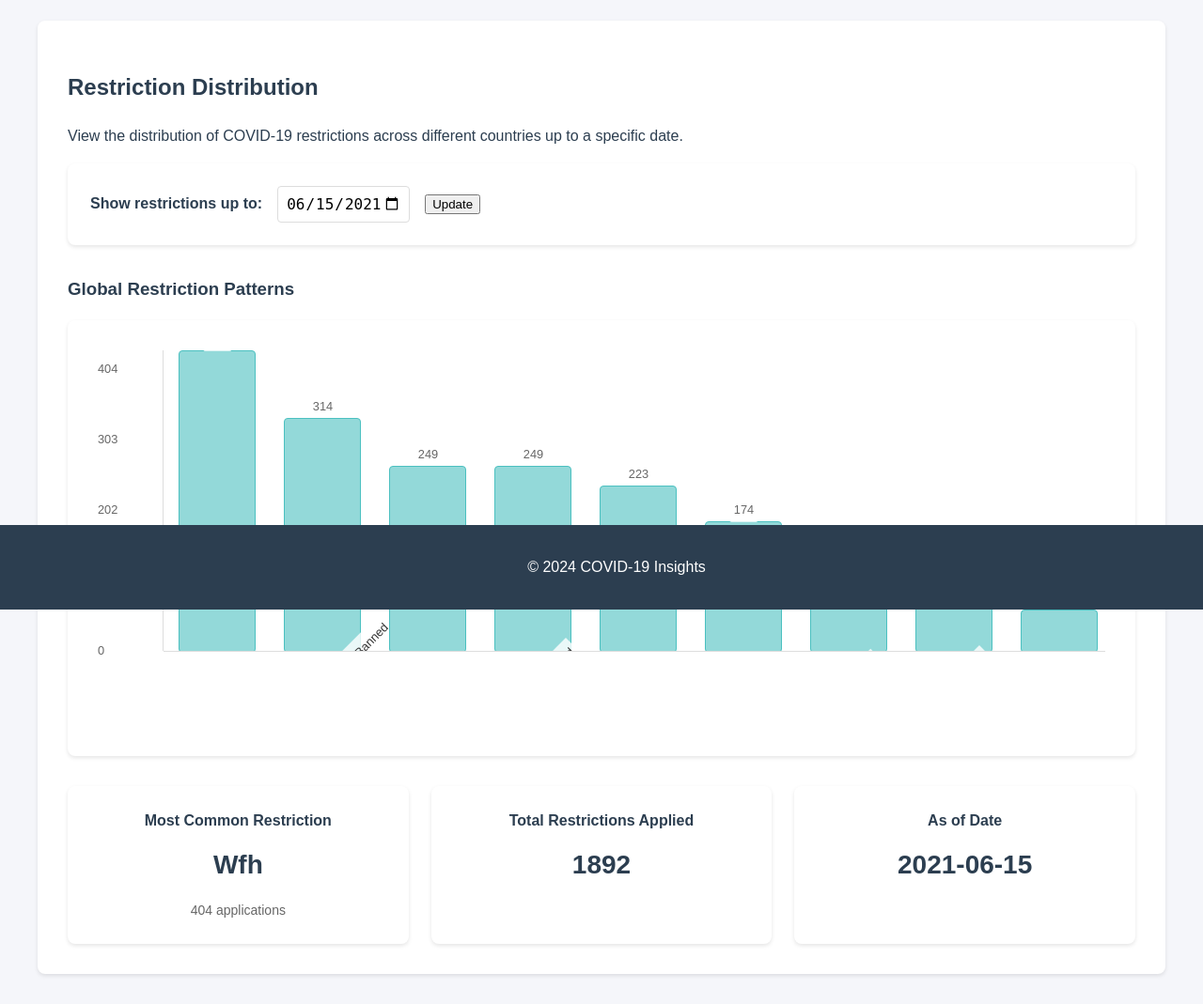
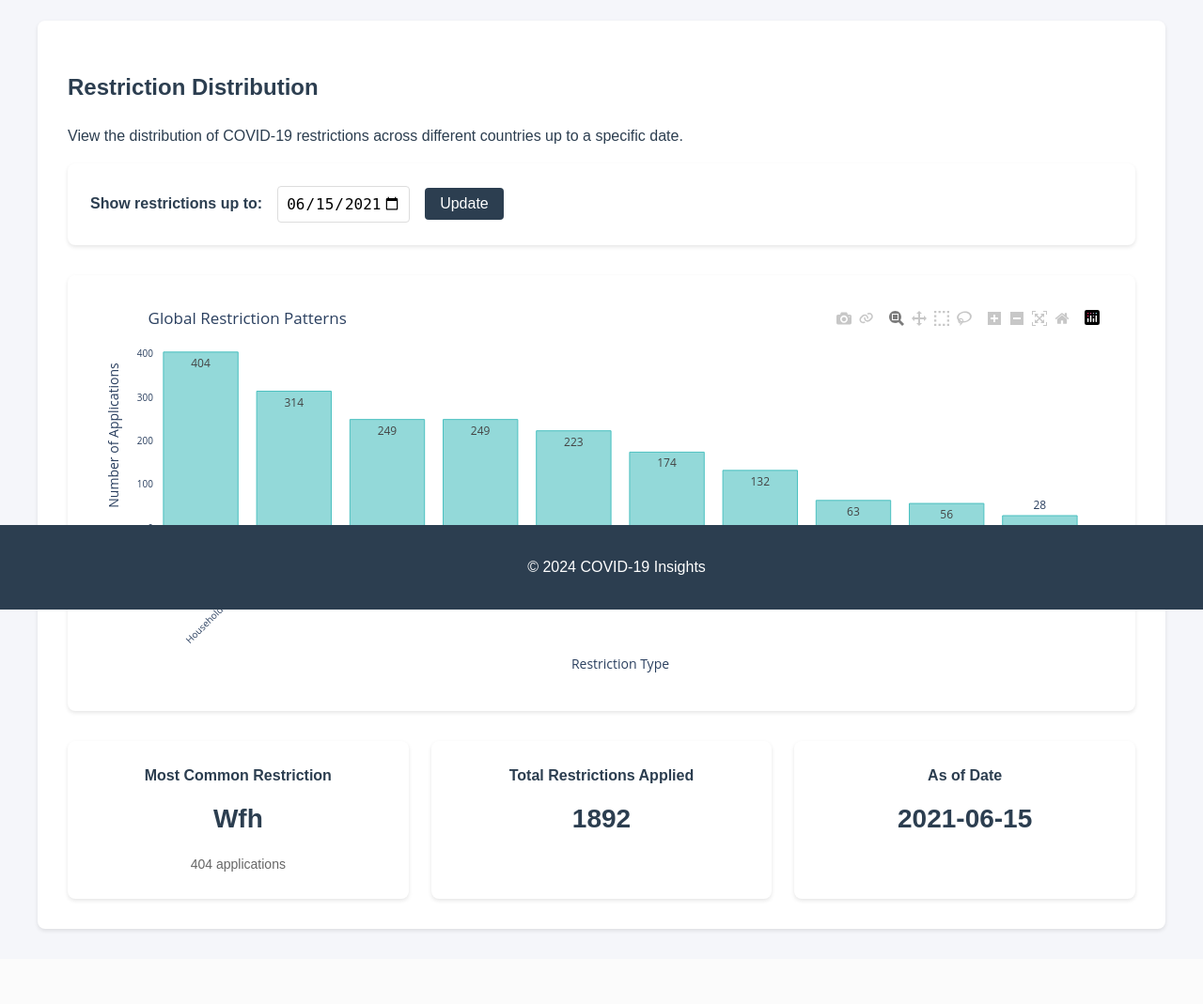
Before and after one commit to alexciechonski/CRUD-comp0034-Flask, a Flask app: page /restriction-distribution in a window 1280 px wide. Shown: the part 151-1220 px from the top of the page at 94% size. After the commit the page ends 1143 px from the top, so only its background shows below. Run offline with Flask 3, Linux system fonts and the light colour scheme.

Commit message:
graph looking nicer

```diff
--- a/src/backend/routes.py
+++ b/src/backend/routes.py
@@ -6,6 +6,8 @@
 from ..config import PATHS
 from .data_server import DataServer
 import os
+import plotly.graph_objects as go
+import json
 
 bp = Blueprint('restriction_distribution', __name__)
 
@@ -28,10 +30,14 @@
 @bp.route('/restriction-distribution')
 def restriction_distribution():
     """Render the restriction distribution page."""
+    print("=== Starting restriction_distribution route ===")  # Debug print
     end_date = request.args.get('end_date', '2021-06-15')
+    print(f"Received end_date: {end_date}")  # Debug print
+
     try:
         end_date = datetime.strptime(end_date, '%Y-%m-%d').date()
     except ValueError:
+        print(f"Invalid date format, using default")  # Debug print
         end_date = datetime.strptime('2021-06-15', '%Y-%m-%d').date()
 
     # Initialize default values for empty chart
@@ -41,6 +47,7 @@
     most_common = "No data available"
     most_common_count = 0
     error = None
+    plot_html = None
 
     session = Session()
     try:
@@ -81,10 +88,49 @@
                 labels = [format_restriction_name(r.restriction) for r in restriction_counts]
                 data = [r.count for r in restriction_counts]
 
+                print(f"Labels: {labels}")  # Debug print
+                print(f"Data: {data}")  # Debug print
+
                 # Calculate statistics
                 total_restrictions = sum(data)
                 most_common = labels[0] if labels else "No data available"
                 most_common_count = data[0] if data else 0
+
+                # Create Plotly bar chart
+                fig = go.Figure(data=[
+                    go.Bar(
+                        x=labels,
+                        y=data,
+                        marker_color='rgba(75, 192, 192, 0.6)',
+                        marker_line_color='rgb(75, 192, 192)',
+                        marker_line_width=1,
+                        text=data,  # Add value labels on top of bars
+                        textposition='auto',
+                    )
+                ])
+
+                # Update layout
+                fig.update_layout(
+                    title='Global Restriction Patterns',
+                    xaxis_title='Restriction Type',
+                    yaxis_title='Number of Applications',
+                    showlegend=False,
+                    height=400,
+                    margin=dict(l=60, r=20, t=40, b=100),  # Adjust margins to show labels
+                    xaxis=dict(
+                        tickangle=-45,  # Angle the labels for better readability
+                        tickfont=dict(size=10)
+                    ),
+                    yaxis=dict(
+                        tickfont=dict(size=10)
+                    ),
+                    paper_bgcolor='white',
+                    plot_bgcolor='white',
+                )
+
+                # Convert to HTML
+                plot_html = fig.to_html(full_html=False, include_plotlyjs=True)
+                print("Successfully created plot HTML")  # Debug print
             else:
                 print("No restrictions found")  # Debug print
                 error = "No restriction data found for the selected date"
@@ -92,20 +138,15 @@
     except Exception as e:
         print(f"Error in restriction_distribution: {str(e)}")  # Debug print
         error = "An error occurred while processing the data"
-        # Keep empty chart data in case of error
     finally:
         session.close()
 
-    # Debug print final values
-    print(f"Final values - labels: {labels}, data: {data}, error: {error}")
-
-    # Create a list of bar data by zipping labels and data
-    bars = list(zip(labels, data))
-    max_value = max(data) if data else 0
+    print("=== Rendering template ===")  # Debug print
+    print(f"plot_html is None: {plot_html is None}")  # Debug print
+    print(f"error: {error}")  # Debug print
 
     return render_template('restriction_distribution.html',
-                         bars=bars,
-                         max_value=max_value,
+                         plot_html=plot_html,
                          total_restrictions=total_restrictions,
                          most_common=most_common,
                          most_common_count=most_common_count,
--- a/src/frontend/app.py
+++ b/src/frontend/app.py
@@ -61,7 +61,7 @@
 app.secret_key = 'your-secret-key-here'  # Replace with a secure secret key in production
 
 # Register blueprints
-app.register_blueprint(restriction_bp)
+app.register_blueprint(restriction_bp, url_prefix='')
 
 # Initialize Diagrams
 diagrams = Diagrams(
--- a/src/frontend/templates/restriction_distribution.html
+++ b/src/frontend/templates/restriction_distribution.html
@@ -17,34 +17,13 @@
             </form>
         </div>
 
-        <h3>Global Restriction Patterns</h3>
         <div class="chart-container">
             {% if error %}
             <div class="no-data-overlay">
                 <p>{{ error }}</p>
             </div>
             {% else %}
-            <div class="chart">
-                <div class="y-axis">
-                    {% for tick in range(5) %}
-                        <div class="tick">{{ ((max_value / 4) * (4 - tick)) | int }}</div>
-                    {% endfor %}
-                </div>
-                <div class="bars">
-                    {% for label, value in bars %}
-                    <div class="bar-group">
-                        <div class="bar-container">
-                            <div class="bar-wrapper" data-value="{{ value }}" data-max="{{ max_value }}">
-                                <div class="bar">
-                                    <div class="bar-value">{{ value }}</div>
-                                </div>
-                            </div>
-                        </div>
-                        <div class="bar-label">{{ label }}</div>
-                    </div>
-                    {% endfor %}
-                </div>
-            </div>
+                {{ plot_html | safe }}
             {% endif %}
         </div>
 
@@ -103,107 +82,43 @@
         box-shadow: 0 0 0 2px rgba(75, 192, 192, 0.2);
     }
 
+    /* Button styles */
+    .btn {
+        display: inline-block;
+        padding: 0.5rem 1rem;
+        font-size: 1rem;
+        font-weight: 500;
+        text-align: center;
+        text-decoration: none;
+        border-radius: 4px;
+        cursor: pointer;
+        transition: all 0.2s ease;
+        border: none;
+    }
+
+    .btn-primary {
+        background-color: var(--primary-color);
+        color: white;
+    }
+
+    .btn-primary:hover {
+        background-color: #3a8f8f;
+        transform: translateY(-1px);
+    }
+
+    .btn-primary:active {
+        transform: translateY(0);
+    }
+
+    /* Rest of the existing styles */
     .chart-container {
         background-color: white;
         padding: 2rem;
         border-radius: 8px;
         box-shadow: 0 2px 4px rgba(0, 0, 0, 0.1);
         margin-top: 1rem;
-        height: 400px;
+        min-height: 400px;
         position: relative;
-    }
-
-    .chart {
-        display: flex;
-        height: 100%;
-        padding-bottom: 5rem;
-        position: relative;
-    }
-
-    .y-axis {
-        display: flex;
-        flex-direction: column;
-        justify-content: space-between;
-        padding-right: 1rem;
-        border-right: 1px solid #ddd;
-        width: 60px;
-        height: calc(100% - 5rem);
-    }
-
-    .tick {
-        font-size: 0.8rem;
-        color: #666;
-        transform: translateY(50%);
-    }
-
-    .bars {
-        display: flex;
-        align-items: flex-end;
-        gap: 2rem;
-        flex-grow: 1;
-        padding: 0 1rem;
-        overflow-x: auto;
-        height: calc(100% - 5rem);
-        border-bottom: 1px solid #ddd;
-    }
-
-    .bar-group {
-        display: flex;
-        flex-direction: column;
-        align-items: center;
-        min-width: 80px;
-        height: 100%;
-        position: relative;
-    }
-
-    .bar-container {
-        width: 100%;
-        height: 100%;
-        display: flex;
-        align-items: flex-end;
-    }
-
-    .bar-wrapper {
-        width: 100%;
-        transition: height 0.3s ease;
-        height: 0;
-    }
-
-    .bar {
-        width: 100%;
-        height: 100%;
-        background-color: rgba(75, 192, 192, 0.6);
-        border: 1px solid rgb(75, 192, 192);
-        border-radius: 4px;
-        position: relative;
-    }
-
-    .bar-value {
-        position: absolute;
-        top: -25px;
-        left: 50%;
-        transform: translateX(-50%);
-        font-size: 0.8rem;
-        color: #666;
-        white-space: nowrap;
-        background: rgba(255, 255, 255, 0.8);
-        padding: 2px 4px;
-        border-radius: 2px;
-    }
-
-    .bar-label {
-        position: absolute;
-        bottom: -3.5rem;
-        left: 50%;
-        transform-origin: center;
-        transform: translateX(-50%) rotate(-45deg);
-        font-size: 0.8rem;
-        color: #333;
-        text-align: left;
-        white-space: nowrap;
-        width: max-content;
-        padding: 4px;
-        background: rgba(255, 255, 255, 0.8);
     }
 
     .no-data-overlay {
@@ -259,15 +174,4 @@
 {% endblock %}
 
 {% block extra_js %}
-<script>
-document.addEventListener('DOMContentLoaded', function() {
-    const barWrappers = document.querySelectorAll('.bar-wrapper');
-    barWrappers.forEach(wrapper => {
-        const value = parseFloat(wrapper.dataset.value);
-        const maxValue = parseFloat(wrapper.dataset.max);
-        const height = maxValue > 0 ? (value / maxValue * 100) : 0;
-        wrapper.style.height = `${height}%`;
-    });
-});
-</script>
 {% endblock %}
```
